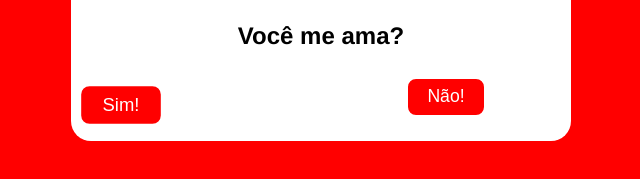
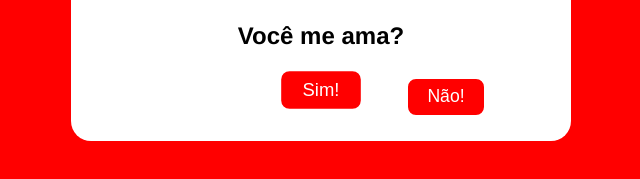
Before and after one commit to DevLucasRocha/Valentine-s-day, a React (Vite) app in the folder valentine-days/: page / in a window 1280 px wide. Shown: the part 467-646 px from the top of the page, without its empty margins (319-959 px from the left). Built offline with nearby package versions, Linux system fonts and the light colour scheme.

Commit message:
Update Panel.css

```diff
--- a/valentine-days/src/components/Panel.css
+++ b/valentine-days/src/components/Panel.css
@@ -21,14 +21,11 @@
 }
 
 .botoes {
-    position: relative;
+     position: relative;
     width: 100%;
     min-height: 70px;
     margin-top: 20px;
-    justify-content: space-between;
-    align-items: center;
-    display: flex;
-    flex-direction: row;
+    text-align: center;
 }
 
 .love-button {
```
